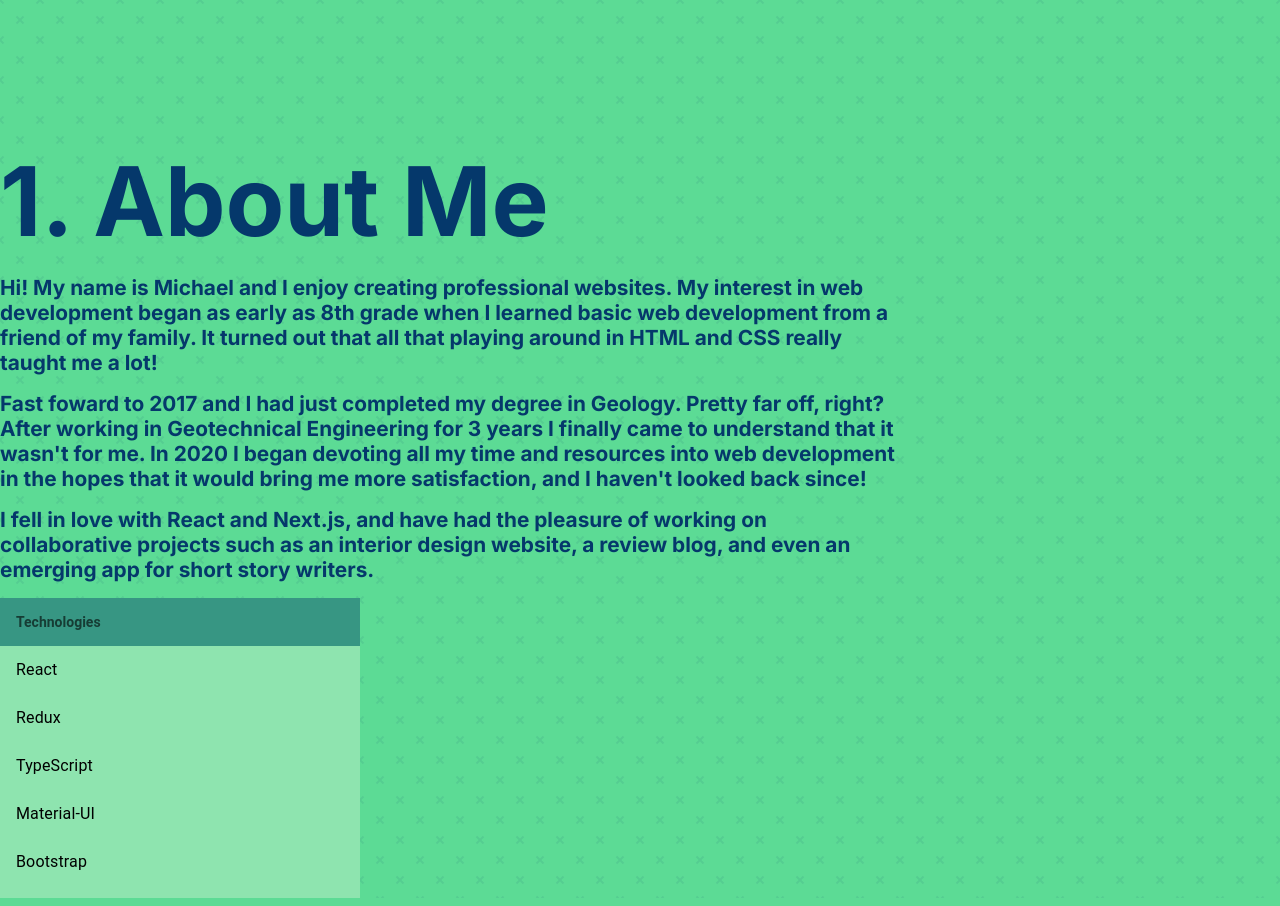
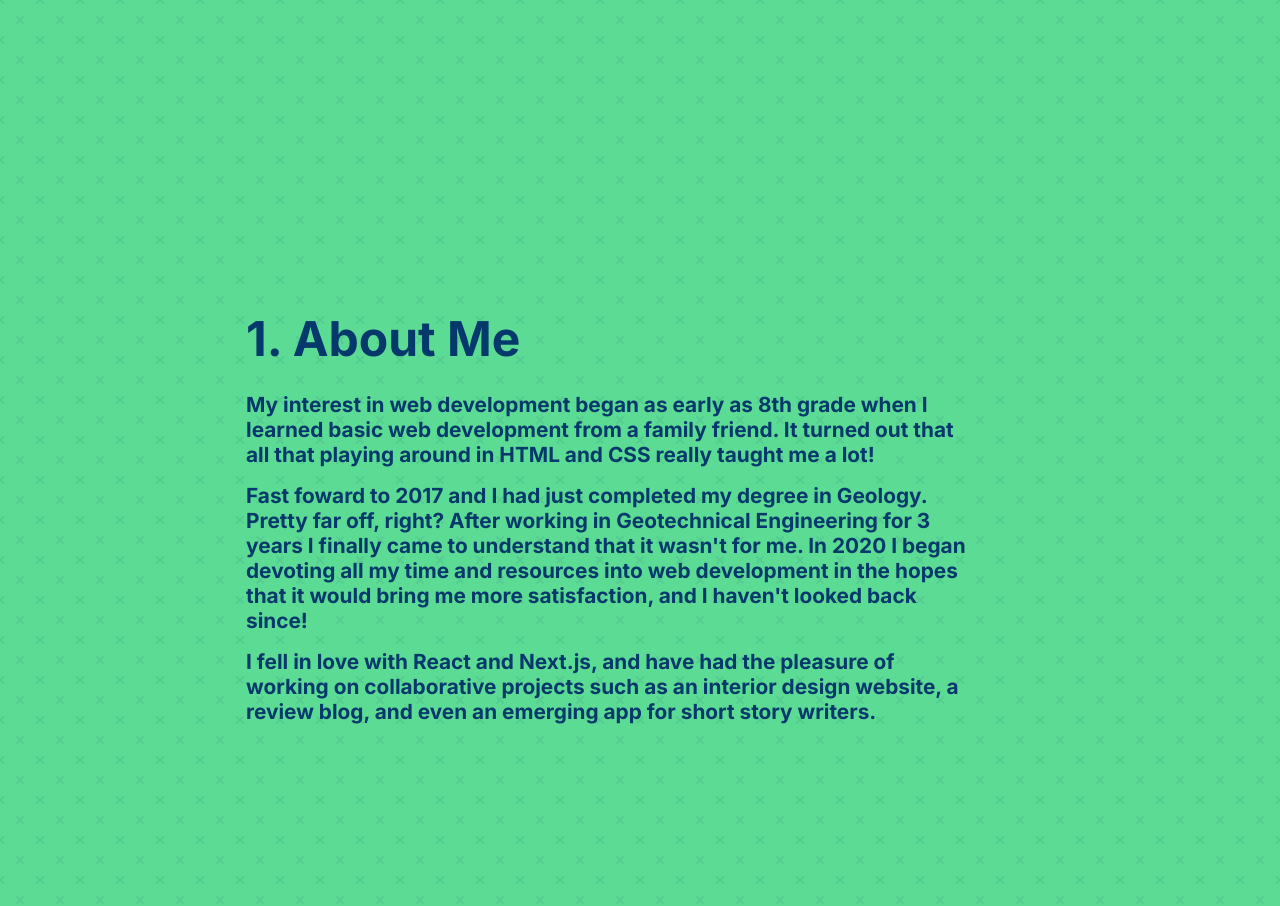
Before and after one commit to michael-stubbs/Portfolio, a React (Create React App) app: page / in a window 1280 px wide. Shown: the part 920-1826 px from the top of the page. Built offline with nearby package versions, Linux system fonts and the light colour scheme.

Commit message:
add styles and adjust for content

```diff
--- a/public/index.html
+++ b/public/index.html
@@ -9,7 +9,7 @@
     <link rel="preconnect" href="https://fonts.googleapis.com" />
     <link rel="preconnect" href="https://fonts.gstatic.com" crossorigin />
     <link
-      href="https://fonts.googleapis.com/css2?family=Inter:wght@300;700&family=Roboto+Mono:wght@300;400&display=swap"
+      href="https://fonts.googleapis.com/css2?family=Inter:wght@200;300;700&family=Roboto+Mono:wght@300;400&display=swap"
       rel="stylesheet"
     />
     <title>Michael Stubbs</title>
--- a/src/Styles/About.module.scss
+++ b/src/Styles/About.module.scss
@@ -0,0 +1,17 @@
+.about {
+  margin: 1rem 6rem;
+  padding: 150px;
+}
+
+.aboutMain {
+  display: grid;
+  grid-template-columns: 3fr 2fr;
+}
+
+.smallTitle {
+  font-size: 3rem;
+}
+
+.textSection {
+  font-weight: 600;
+}
--- a/src/components/About.jsx
+++ b/src/components/About.jsx
@@ -9,25 +9,28 @@ function About() {
   return (
     <div className={styles.about}>
       <h2 className={styles.smallTitle}>1. About Me</h2>
+      <div className={styles.aboutMain}>
+        <div className={styles.inner}>
           <p className={styles.textSection}>
-        Hi! My name is Michael and I enjoy creating professional websites. My
-        interest in web development began as early as 8th grade when I learned
-        basic web development from a friend of my family. It turned out that all
-        that playing around in HTML and CSS really taught me a lot!
+            My interest in web development began as early as 8th grade when I
+            learned basic web development from a family friend. It turned out
+            that all that playing around in HTML and CSS really taught me a lot!
           </p>
           <p className={styles.textSection}>
             Fast foward to 2017 and I had just completed my degree in Geology.
-        Pretty far off, right? After working in Geotechnical Engineering for 3
-        years I finally came to understand that it wasn't for me. In 2020 I
-        began devoting all my time and resources into web development in the
-        hopes that it would bring me more satisfaction, and I haven't looked
-        back since!
+            Pretty far off, right? After working in Geotechnical Engineering for
+            3 years I finally came to understand that it wasn't for me. In 2020
+            I began devoting all my time and resources into web development in
+            the hopes that it would bring me more satisfaction, and I haven't
+            looked back since!
           </p>
           <p className={styles.textSection}>
             I fell in love with React and Next.js, and have had the pleasure of
-        working on collaborative projects such as an interior design website, a
-        review blog, and even an emerging app for short story writers.
+            working on collaborative projects such as an interior design
+            website, a review blog, and even an emerging app for short story
+            writers.
           </p>
+        </div>
 
         <List
           sx={{
@@ -76,6 +79,7 @@ function About() {
           </ul>
         </List>
       </div>
+    </div>
   );
 }
 
```
Lines whose indentation alone changed are shown as unchanged.
